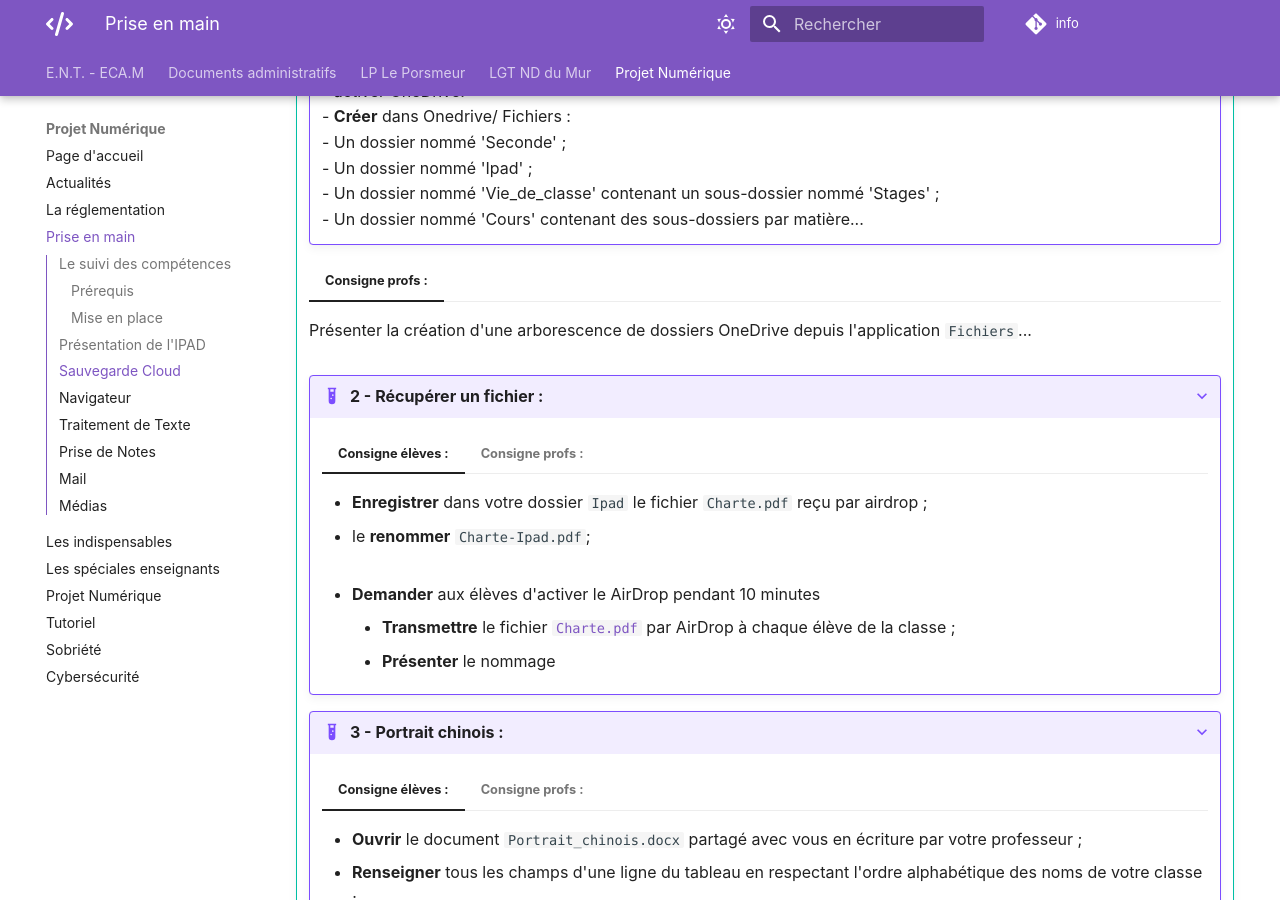
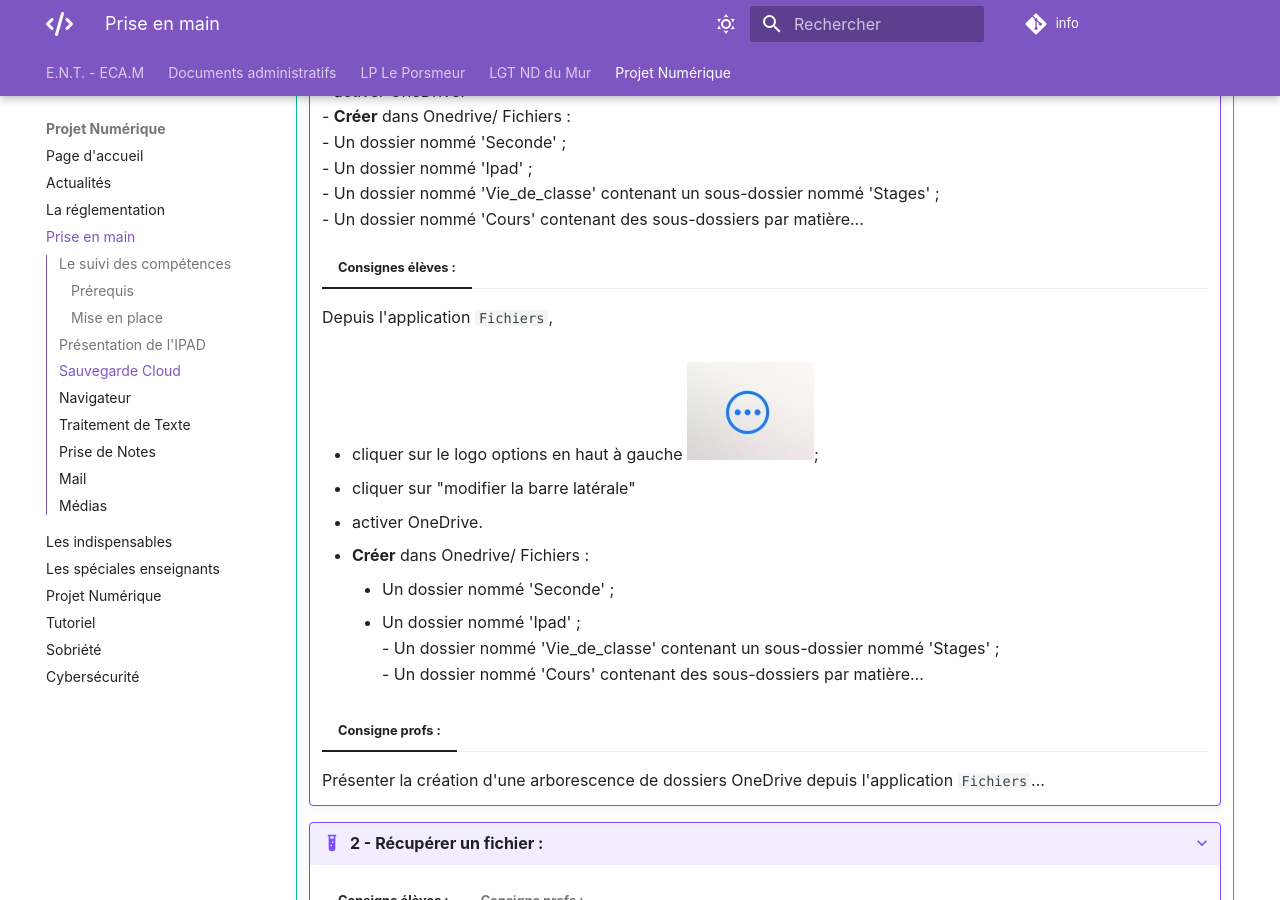
Before and after one commit to EC-Morlaix/info, an MkDocs documentation site: the page built from docs/priseenmain.md, in a window 1280 px wide and 900 px high, scrolled down 2134 px. Built offline with MkDocs 1.6.1 and Material for MkDocs 9.7.7, drawn with Linux system fonts in a browser that asks for light colours; comment, search, counter and statistics services are not loaded.

Commit message:
Update priseenmain.md

```diff
--- a/docs/priseenmain.md
+++ b/docs/priseenmain.md
@@ -73,9 +73,19 @@ Des tutoriels sont accessibles [indispensables](./indispensables.md)
   				- Un dossier nommé 'Ipad' ;
                			- Un dossier nommé 'Vie_de_classe' contenant un sous-dossier nommé 'Stages' ;
                 		- Un dossier nommé 'Cours' contenant des sous-dossiers par matière...
+            === "Consignes élèves :"
+                Depuis l'application `Fichiers`,
+			-  cliquer sur le logo options en haut à gauche ![options](./images/priseenmain/parametres.jpeg);
+			-  cliquer sur "modifier la barre latérale"
+  			- activer OneDrive.
+			- **Créer** dans Onedrive/ Fichiers :
+				- Un dossier nommé 'Seconde' ;
+  				- Un dossier nommé 'Ipad' ;
+               			- Un dossier nommé 'Vie_de_classe' contenant un sous-dossier nommé 'Stages' ;
+                		- Un dossier nommé 'Cours' contenant des sous-dossiers par matière...
 
-	    === "Consigne profs :"
-	         Présenter la création d'une arborescence de dossiers OneDrive depuis l'application `Fichiers`...
+            === "Consigne profs :"
+	        Présenter la création d'une arborescence de dossiers OneDrive depuis l'application `Fichiers`...
 
         ???+ example "2 - Récupérer un fichier :"
 
```
